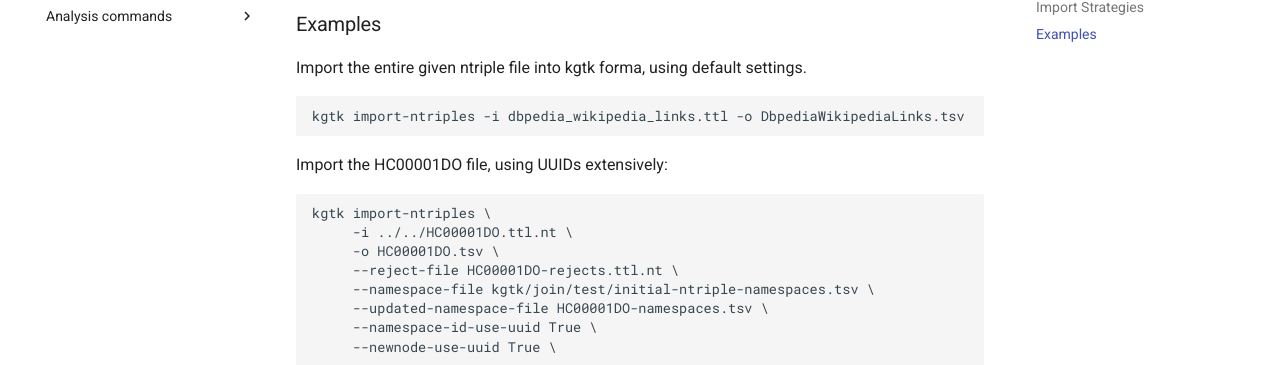
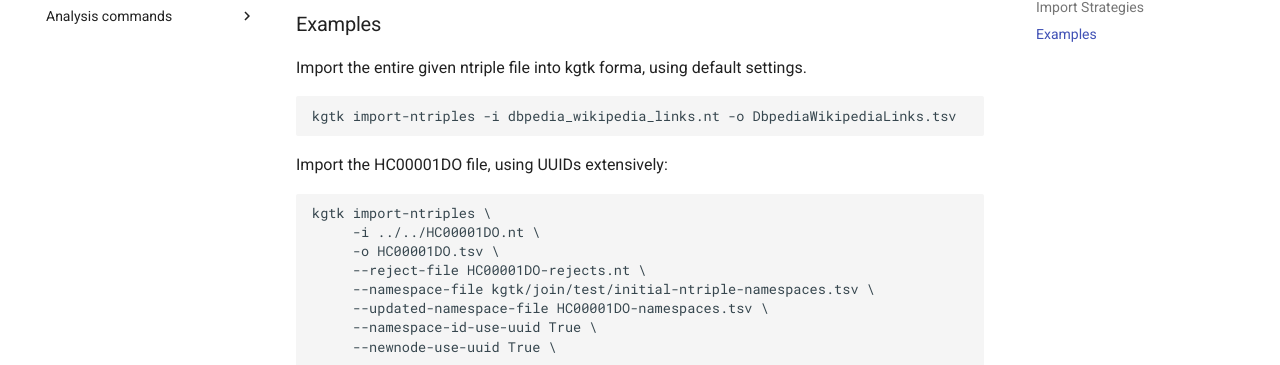
Before and after one commit to usc-isi-i2/kgtk, an MkDocs documentation site: the page built from docs/import/import_ntriples.md, in a window 1280 px wide and 900 px high, scrolled down 8218 px. Shown: the part 464-829 px from the top of the window. Built offline with MkDocs 1.6.1 and Material for MkDocs 9.7.7, drawn with Linux system fonts in a browser that asks for light colours; comment, search, counter and statistics services are not loaded.

Commit message:
removed ttl extension to avoid confusion

````diff
--- a/docs/import/import_ntriples.md
+++ b/docs/import/import_ntriples.md
@@ -404,16 +404,16 @@
 Import the entire given ntriple file into kgtk forma, using default settings.
 
 ```
-kgtk import-ntriples -i dbpedia_wikipedia_links.ttl -o DbpediaWikipediaLinks.tsv
+kgtk import-ntriples -i dbpedia_wikipedia_links.nt -o DbpediaWikipediaLinks.tsv
 ```
 
 Import the HC00001DO file, using UUIDs extensively:
 
 ```
 kgtk import-ntriples \
-     -i ../../HC00001DO.ttl.nt \
+     -i ../../HC00001DO.nt \
      -o HC00001DO.tsv \
-     --reject-file HC00001DO-rejects.ttl.nt \
+     --reject-file HC00001DO-rejects.nt \
      --namespace-file kgtk/join/test/initial-ntriple-namespaces.tsv \
      --updated-namespace-file HC00001DO-namespaces.tsv \
      --namespace-id-use-uuid True \
````
